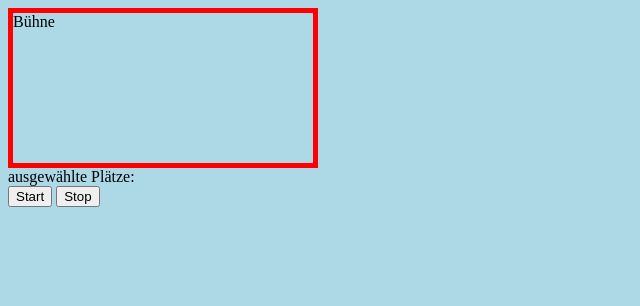
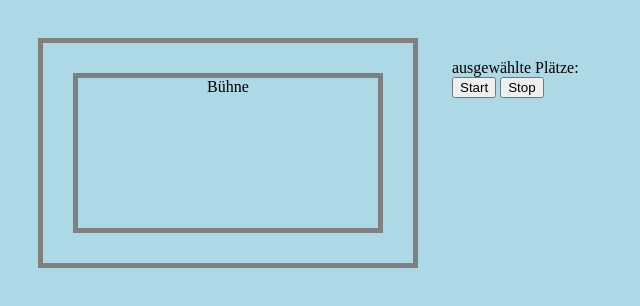
Before and after one commit to isabelvonah/ba, a plain HTML site: page playground/index.html in a window 1280 px wide. Shown: the whole page, without its empty margins (0-640 px from the left). Drawn offline with Linux system fonts and the light colour scheme.

Commit message:
layout changes

```diff
--- a/playground/assets/script.js
+++ b/playground/assets/script.js
@@ -58,7 +58,7 @@ const addSeat = (id, category, taken) => {
 const addSeatSetting = (setting) => {
 
     let seatsAdded = 0;
-    let rows = document.getElementsByClassName("rows")[0];
+    let rows = document.getElementById("rows");
 
     let setting_rows = setting[setting.length -1].id.split("-")[0];
     let setting_seats = setting[setting.length -1].id.split("-")[1];
--- a/playground/assets/style.css
+++ b/playground/assets/style.css
@@ -1,7 +1,25 @@
+#plan {
+	border: 5px solid grey;
+	margin: 30px;
+	padding: 30px;
+	display: inline-block;
+}
+
+#textDiv {
+	display: inline-block;
+}
+
 #stage {
 	width: 300px;
 	height: 150px;
-	border: 5px solid red;
+	border: 5px solid grey;
+	margin: 0 auto;
+	text-align: center;
+}
+
+#rows {
+	/*transform: rotate(5deg);*/
+	margin: 0 auto;
 }
 
 .seat {
@@ -28,9 +46,7 @@
 .marginRight {
 	margin-right: 60px;
 }
-.rows {
-	transform: rotate(5deg);
-}
+
 
 body {
 	background-color: lightblue;
--- a/playground/index.html
+++ b/playground/index.html
@@ -14,16 +14,22 @@
 
 <body>
 
+    <div id="plan">
         <div id="stage">Bühne</div>
-    <div class="rows">
+        <div id="rows">
             <div class="row"></div>
         </div>
+    </div>
+
+    <div id="textDiv" >
         <div id="counter">
             ausgewählte Plätze:<br>
         </div>
 
         <button id="start-button" onclick="startTracking()">Start</button>
         <button id="start-button" onclick="stopTracking()">Stop</button>
+    </div>
+
 
 
 </body>
```
Lines whose indentation alone changed are shown as unchanged.
